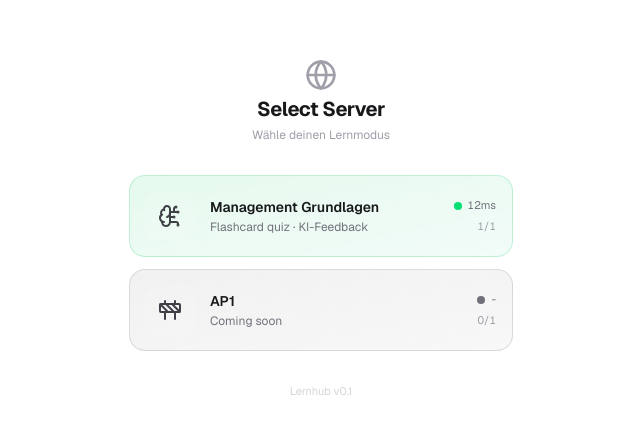
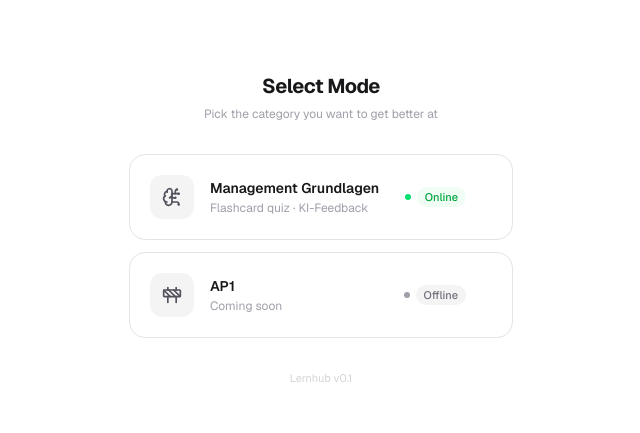
Before and after one commit to qpxv/studying, a Next.js app: page / in a window 1280 px wide. Shown: the part 171-604 px from the top of the page, without its empty margins (319-959 px from the left). Built offline with nearby package versions, Linux system fonts and the light colour scheme.

Commit message:
feat: redesigned hub and also the placeholder on ap1 page

```diff
--- a/app/ap1/page.tsx
+++ b/app/ap1/page.tsx
@@ -1,12 +1,40 @@
 "use client";
 
-import { Construction } from "lucide-react";
+import { Construction, Sparkles, Ticket, TicketCheckIcon } from "lucide-react";
+import { ArrowLeft } from "lucide-react";
+import Link from "next/link";
 
 export default function AP1Page() {
   return (
-    <div className="flex flex-col items-center justify-center h-full gap-2 text-zinc-400 dark:text-zinc-600">
-      <Construction className="w-6 h-6" />
-      <span className="text-sm">AP1 - coming soon</span>
+    <div className="flex flex-col items-center justify-center h-full px-4 gap-4">
+      <Link
+        href="/"
+        className="flex items-center gap-1.5 text-xs text-zinc-400 dark:text-zinc-500 hover:text-zinc-700 dark:hover:text-zinc-300 transition-colors"
+      >
+        <ArrowLeft className="w-3 h-3" /> Zurück zum Hub
+      </Link>
+      <div className="w-full max-w-sm rounded-2xl border border-zinc-200 dark:border-zinc-800 bg-zinc-50 dark:bg-zinc-900 p-6 flex flex-col gap-4">
+        <div className="flex items-center gap-3">
+          <div className="w-10 h-10 rounded-xl bg-zinc-100 dark:bg-zinc-800 flex items-center justify-center">
+            <Construction className="w-5 h-5 text-zinc-500 dark:text-zinc-400" />
+          </div>
+          <div>
+            <p className="font-semibold text-sm text-zinc-900 dark:text-zinc-100">
+              AP1
+            </p>
+            <p className="text-xs text-zinc-400 dark:text-zinc-500">
+              In Planung
+            </p>
+          </div>
+        </div>
+
+        <p className="text-sm text-zinc-500 dark:text-zinc-400 leading-relaxed">
+          {"Keine Ahnung was wir hier hin machen sollen."}
+          <br />
+          <br />
+          {"Da müssen wir mal brainstormen und Ideen sammeln :)"}
+        </p>
+      </div>
     </div>
   );
 }
--- a/app/page.tsx
+++ b/app/page.tsx
@@ -1,16 +1,14 @@
 import Link from "next/link";
-import { Globe, BrainCircuit, Construction } from "lucide-react";
+import { BrainCircuit, Construction, ArrowRight } from "lucide-react";
 
-const SERVERS = [
+const ROUTES = [
   {
     href: "/management",
     icon: BrainCircuit,
     name: "Management Grundlagen",
     desc: "Flashcard quiz · KI-Feedback",
-    ping: "12ms",
-    players: "1/1",
-    color:
-      "from-green-500/10 to-emerald-500/5 border-green-500/20 hover:border-green-400/40",
+    tag: "Online",
+    tagColor: "text-green-600 dark:text-green-400 bg-green-50 dark:bg-green-950/50",
     dot: "bg-green-400",
   },
   {
@@ -18,74 +16,62 @@ const SERVERS = [
     icon: Construction,
     name: "AP1",
     desc: "Coming soon",
-    ping: "-",
-    players: "0/1",
-    color:
-      "from-zinc-500/10 to-zinc-500/5 border-zinc-500/20 hover:border-zinc-400/30",
-    dot: "bg-zinc-500",
+    tag: "Offline",
+    tagColor: "text-zinc-500 dark:text-zinc-400 bg-zinc-100 dark:bg-zinc-800",
+    dot: "bg-zinc-400",
   },
 ];
 
 export default function Hub() {
   return (
-    <div className="flex flex-col items-center justify-center h-full gap-8 px-4">
-      {/* Title */}
-      <div className="flex flex-col items-center gap-1 text-center">
-        <Globe className="w-8 h-8 text-zinc-400 dark:text-zinc-500" />
-        <h1 className="text-xl font-bold text-zinc-900 dark:text-zinc-100 tracking-tight">
-          Select Server
+    <div className="flex flex-col items-center justify-center h-full gap-8 px-6">
+
+      <div className="flex flex-col items-center gap-1.5 text-center">
+        <h1 className="text-xl font-bold tracking-tight text-zinc-900 dark:text-zinc-100">
+          Select Mode
         </h1>
         <p className="text-xs text-zinc-400 dark:text-zinc-500">
-          Wähle deinen Lernmodus
+          Pick the category you want to get better at
         </p>
       </div>
 
-      {/* Server list */}
       <div className="flex flex-col gap-3 w-full max-w-sm">
-        {SERVERS.map((s) => {
-          const Icon = s.icon;
+        {ROUTES.map((r) => {
+          const Icon = r.icon;
           return (
             <Link
-              key={s.href}
-              href={s.href}
-              className={`
-                group relative flex items-center gap-4 rounded-2xl border bg-gradient-to-br px-4 py-4
-                transition-all duration-150 active:scale-[0.98]
-                ${s.color}
-              `}
+              key={r.href}
+              href={r.href}
+              className="group flex items-center gap-4 rounded-2xl px-5 py-5 border border-zinc-200 dark:border-zinc-800 bg-white dark:bg-zinc-900 hover:border-zinc-300 dark:hover:border-zinc-700 hover:shadow-sm transition-all duration-150 active:scale-[0.98]"
             >
-              <div className="flex-none w-12 h-12 rounded-xl bg-white/10 dark:bg-black/20 flex items-center justify-center border border-white/10">
-                <Icon className="w-6 h-6 text-zinc-700 dark:text-zinc-300" />
+              <div className="flex-none w-11 h-11 rounded-xl bg-zinc-100 dark:bg-zinc-800 flex items-center justify-center">
+                <Icon className="w-5 h-5 text-zinc-600 dark:text-zinc-400" />
               </div>
 
               <div className="flex-1 min-w-0">
-                <p className="font-semibold text-sm text-zinc-900 dark:text-zinc-100 truncate">
-                  {s.name}
+                <p className="text-sm font-semibold text-zinc-900 dark:text-zinc-100 truncate">
+                  {r.name}
                 </p>
-                <p className="text-xs text-zinc-500 dark:text-zinc-400 truncate mt-0.5">
-                  {s.desc}
+                <p className="text-xs text-zinc-400 dark:text-zinc-500 truncate mt-0.5">
+                  {r.desc}
                 </p>
               </div>
 
-              <div className="flex-none flex flex-col items-end gap-1">
+              <div className="flex items-center gap-2.5 flex-none">
                 <div className="flex items-center gap-1.5">
-                  <span className={`w-2 h-2 rounded-full ${s.dot}`} />
-                  <span className="text-[11px] text-zinc-500 dark:text-zinc-400 tabular-nums">
-                    {s.ping}
+                  <span className={`w-1.5 h-1.5 rounded-full ${r.dot}`} />
+                  <span className={`text-[11px] font-medium px-2 py-0.5 rounded-full ${r.tagColor}`}>
+                    {r.tag}
                   </span>
                 </div>
-                <span className="text-[11px] text-zinc-400 dark:text-zinc-500 tabular-nums">
-                  {s.players}
-                </span>
+                <ArrowRight className="w-4 h-4 text-zinc-300 dark:text-zinc-600 opacity-0 group-hover:opacity-100 transition-opacity" />
               </div>
             </Link>
           );
         })}
       </div>
 
-      <p className="text-[11px] text-zinc-300 dark:text-zinc-700">
-        Lernhub v0.1
-      </p>
+      <p className="text-[11px] text-zinc-300 dark:text-zinc-700">Lernhub v0.1</p>
     </div>
   );
 }
```
